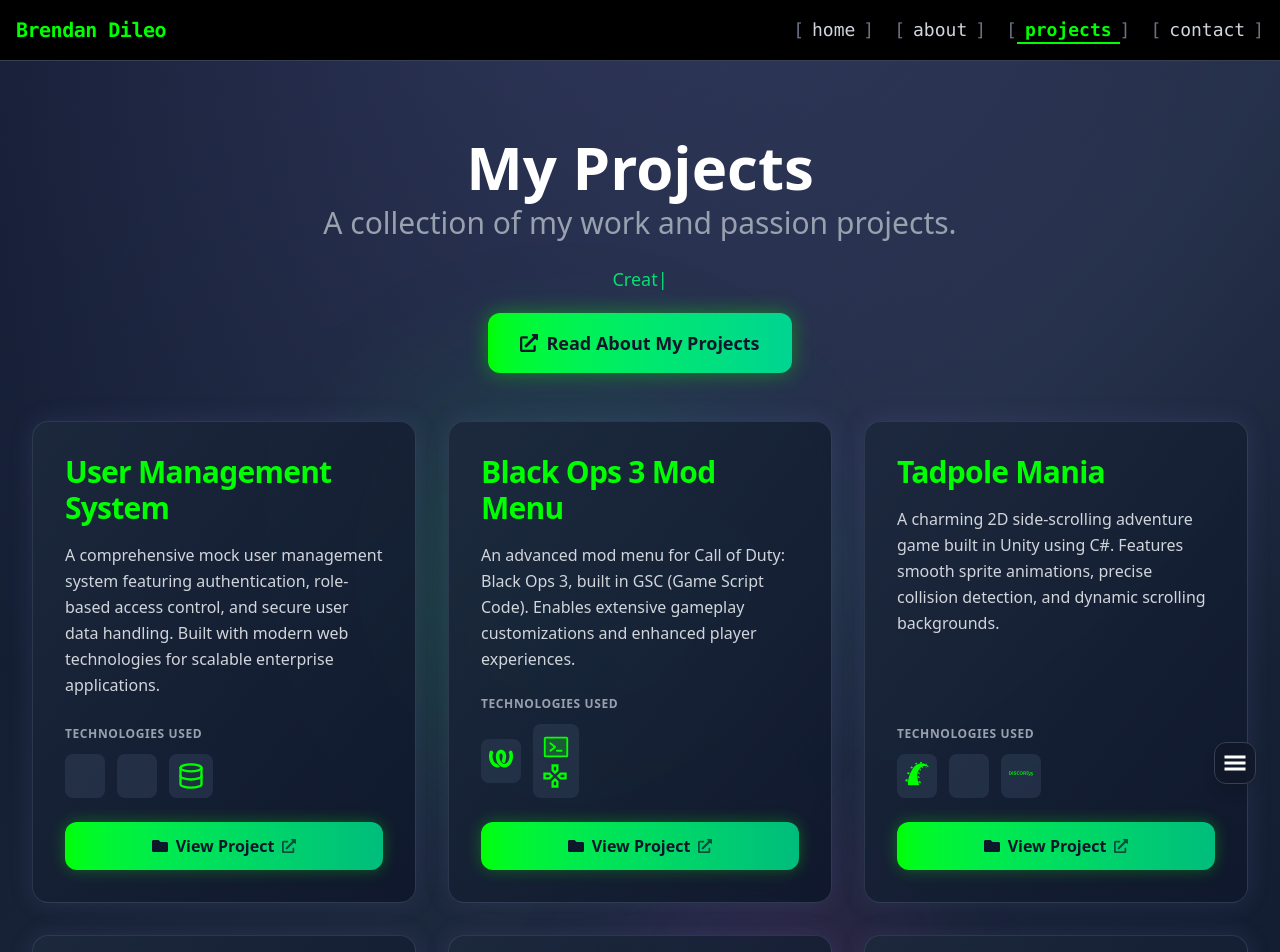
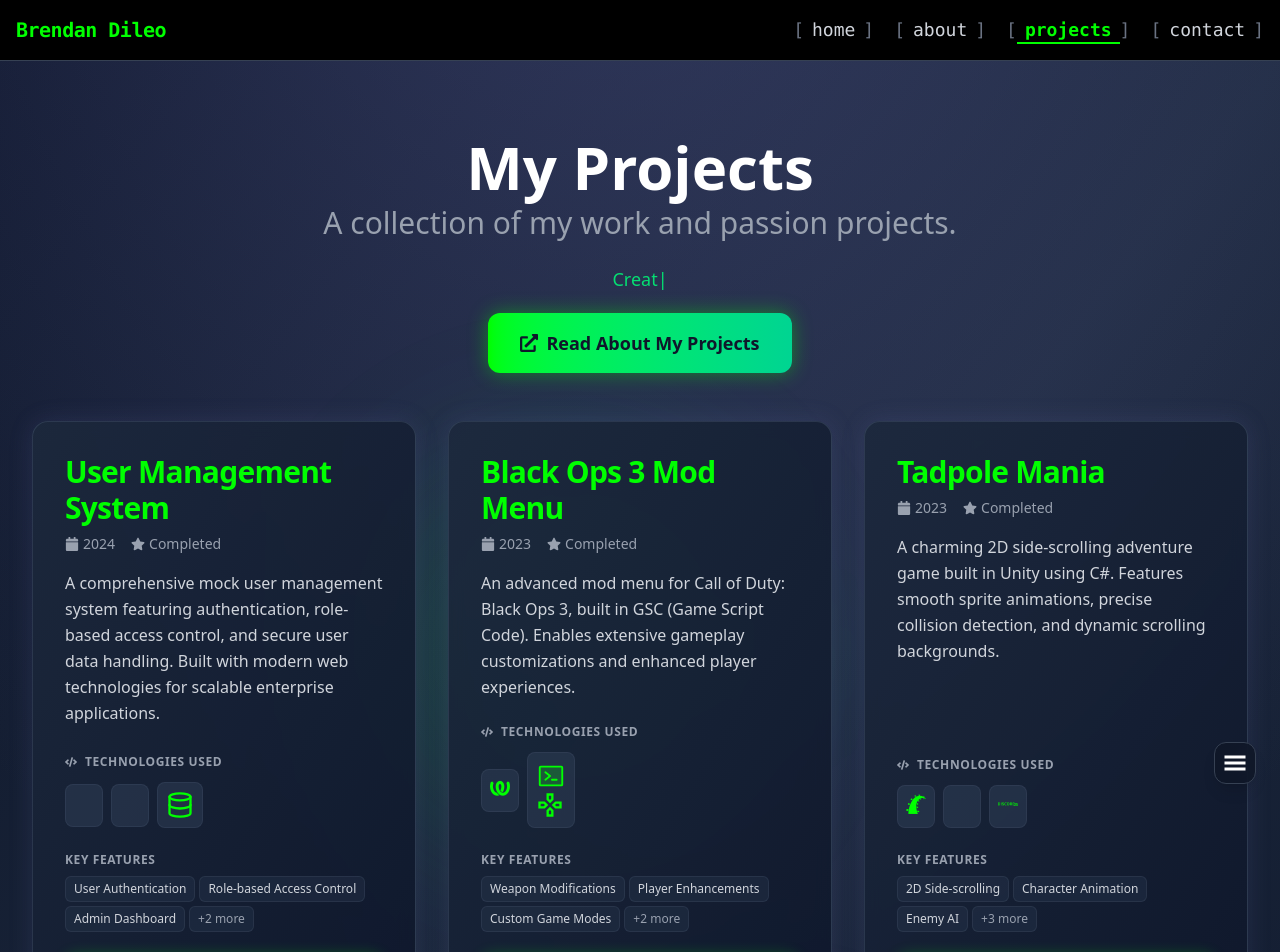
Before and after one commit to brendanddev/brendans-website, a React (Vite) app in the folder frontend/: page /projects in a window 1280 px wide. Shown: the top 952 px of the page. Built offline with nearby package versions, Linux system fonts and the light colour scheme.

Commit message:
Update projects page design

```diff
--- a/frontend/src/pages/About.jsx
+++ b/frontend/src/pages/About.jsx
@@ -122,7 +122,7 @@
 
       <motion.div
         style={{ y, opacity }}
-        className="relative z-10 w-full max-w-6xl text-center"
+        className="relative z-10 w-full mb-6 max-w-6xl text-center"
       >
         <Header
           title="About Me"
--- a/frontend/src/pages/Projects.jsx
+++ b/frontend/src/pages/Projects.jsx
@@ -1,3 +1,4 @@
+
 /**
  * @file Projects.jsx
  * @author Brendan Dileo
@@ -7,18 +8,22 @@
 
 import Header from "../components/Header";
 import Sidebar from "../components/Sidebar";
+import ProjectModal from "../components/ProjectModal";
 import { projectData } from "../projectData";
 
 import { motion } from "framer-motion";
-import { FaFolder, FaExternalLinkAlt } from "react-icons/fa";
+import { FaFolder, FaExternalLinkAlt, FaCalendar, FaStar, FaCode, FaGamepad, FaRobot, FaPalette, FaDatabase } from "react-icons/fa";
 
 import { useState, useEffect } from 'react';
 
 const Projects = () => {
 
     const [isLoading, setIsLoading] = useState(true);
+    const [selectedProject, setSelectedProject] = useState(null);
+    const [isModalOpen, setIsModalOpen] = useState(false);
 
     useEffect(() => {
+        // Simulatiton but will be implemented
         const timer = setTimeout(() => setIsLoading(false), 500);
         return () => clearTimeout(timer);
     }, []);
@@ -34,6 +39,16 @@
               </div>
         );
     }
+
+    const handleProjectClick = (project) => {
+        setSelectedProject(project);
+        setIsModalOpen(true);
+    };
+
+    const handleCloseModal = () => {
+        setIsModalOpen(false);
+        setSelectedProject(null);
+    };
 
     const containerVariants = {
         hidden: { opacity: 0 },
@@ -159,32 +174,51 @@
                             key={index}
                             layout="position"
                             variants={itemVariants}
-                            whileHover={{ scale: 1.02 }}
+                            whileHover={{ scale: 1.02, y: -5 }}
                             transition={{ type: "spring", stiffness: 100 }}
                             className="
-                                group relative
+                                group relative cursor-pointer
                                 bg-gradient-to-br from-slate-800/90 to-slate-900/90
                                 backdrop-blur-sm border border-slate-600/50
                                 rounded-2xl shadow-[0_0_25px_rgba(120,119,198,0.15)]
-                                overflow-hidden
+                                overflow-hidden hover:shadow-[0_0_40px_rgba(120,119,198,0.25)]
+                                transition-all duration-500
                             "
+                            onClick={() => handleProjectClick(project)}
                         >
+                            {/* Hover Overlay */}
                             <div className="absolute inset-0 bg-gradient-to-br from-[#00ff00]/5 to-transparent opacity-0 group-hover:opacity-100 transition-opacity duration-500"></div>
 
                             <div className="relative p-6 lg:p-8 flex flex-col h-full">
-                                <h3 className="mb-4 text-2xl lg:text-3xl font-bold tracking-tight text-[#00ff00] group-hover:text-emerald-300 transition-colors duration-300">
+                                {/* Project Header */}
+                                <div className="mb-4">
+                                    <h3 className="text-2xl lg:text-3xl font-bold tracking-tight text-[#00ff00] group-hover:text-emerald-300 transition-colors duration-300 mb-2">
                                         {project.title}
                                     </h3>
+                                    <div className="flex items-center gap-4 text-sm text-gray-400">
+                                        <div className="flex items-center gap-1">
+                                            <FaCalendar size={14} />
+                                            <span>{project.completionDate}</span>
+                                        </div>
+                                        <div className="flex items-center gap-1">
+                                            <FaStar size={14} />
+                                            <span>{project.status.charAt(0).toUpperCase() + project.status.slice(1)}</span>
+                                        </div>
+                                    </div>
+                                </div>
 
+                                {/* Project Description */}
                                 <p className="mb-6 text-sm lg:text-base font-normal text-gray-300 leading-relaxed flex-grow">
                                     {project.desc}
                                 </p>
 
+                                {/* Technologies Section */}
                                 <div className="mb-6">
-                                    <h4 className="text-xs font-semibold text-gray-400 uppercase tracking-wider mb-3">
+                                    <h4 className="text-xs font-semibold text-gray-400 uppercase tracking-wider mb-3 flex items-center gap-2">
+                                        <FaCode size={12} />
                                         Technologies Used
                                     </h4>
-                                    <div className="flex items-center flex-wrap gap-3">
+                                    <div className="flex items-center flex-wrap gap-2">
                                         {project.icons.map((icon, i) => (
                                             <div
                                                 key={i}
@@ -192,11 +226,12 @@
                                                     p-2 rounded-lg bg-slate-700/50
                                                     text-[#00ff00] hover:text-emerald-300
                                                     transition-all duration-300 hover:scale-110
-                                                    group-hover:bg-slate-600/50
+                                                    group-hover:bg-slate-600/50 border border-slate-600/30
+                                                    hover:border-[#00ff00]/30
                                                 "
                                                 title={`Technology ${i + 1}`}
                                             >
-                                                <i className={`${icon} text-2xl`}></i>
+                                                <i className={`${icon} text-xl`}></i>
                                             </div>
                                         ))}
                                         {project.extraIcon && (
@@ -204,7 +239,8 @@
                                                 p-2 rounded-lg bg-slate-700/50
                                                 text-[#00ff00] hover:text-emerald-300
                                                 transition-all duration-300 hover:scale-110
-                                                group-hover:bg-slate-600/50
+                                                group-hover:bg-slate-600/50 border border-slate-600/30
+                                                hover:border-[#00ff00]/30
                                             ">
                                                 {project.extraIcon}
                                             </div>
@@ -212,11 +248,28 @@
                                     </div>
                                 </div>
 
-                                <a
-                                    target="_blank"
-                                    rel="noopener noreferrer"
-                                    href={project.link}
-                                    className="
+                                <div className="mb-6">
+                                    <h4 className="text-xs font-semibold text-gray-400 uppercase tracking-wider mb-2">
+                                        Key Features
+                                    </h4>
+                                    <div className="flex flex-wrap gap-1">
+                                        {project.features.slice(0, 3).map((feature, index) => (
+                                            <span
+                                                key={index}
+                                                className="px-2 py-1 text-xs bg-slate-700/30 text-gray-300 rounded-md border border-slate-600/30"
+                                            >
+                                                {feature}
+                                            </span>
+                                        ))}
+                                        {project.features.length > 3 && (
+                                            <span className="px-2 py-1 text-xs bg-slate-700/30 text-gray-400 rounded-md border border-slate-600/30">
+                                                +{project.features.length - 3} more
+                                            </span>
+                                        )}
+                                    </div>
+                                </div>
+
+                                <div className="
                                     mt-auto group/link
                                     inline-flex items-center justify-center
                                     bg-gradient-to-r from-[#00ff00] to-emerald-500
@@ -226,17 +279,23 @@
                                     shadow-[0_0_15px_rgba(0,255,0,0.3)]
                                     hover:shadow-[0_0_25px_rgba(0,255,0,0.5)]
                                     focus:outline-none focus:ring-2 focus:ring-[#00ff00]/50 focus:ring-offset-2 focus:ring-offset-slate-800
-                                    "
-                                >
+                                ">
                                     <FaFolder className="mr-2 group-hover/link:scale-110 transition-transform duration-300" />
-                                    View Project
+                                    View Details
                                     <FaExternalLinkAlt className="ml-2 text-sm opacity-70 group-hover/link:opacity-100 transition-opacity duration-300" />
-                                </a>
+                                </div>
                             </div>
                         </motion.div>
                     ))}
                 </div>
             </motion.div>
+
+            {/* Project Modal */}
+            <ProjectModal
+                project={selectedProject}
+                isOpen={isModalOpen}
+                onClose={handleCloseModal}
+            />
 
             <div className="h-20"></div>
             <Sidebar />
```
Lines whose indentation alone changed are shown as unchanged.
